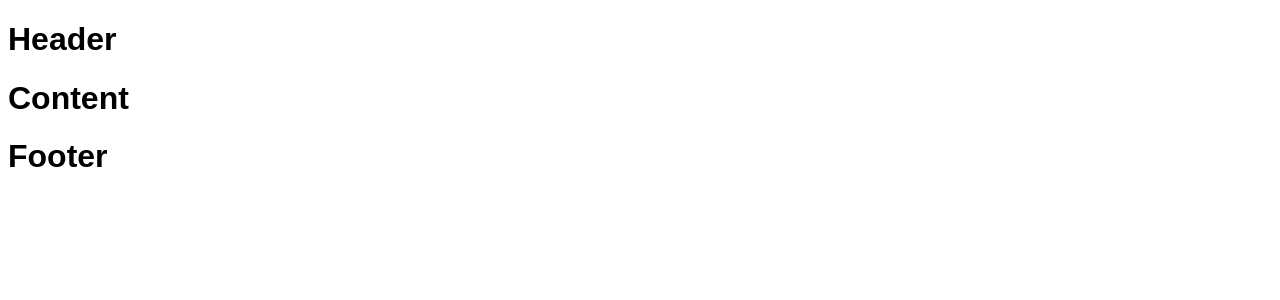
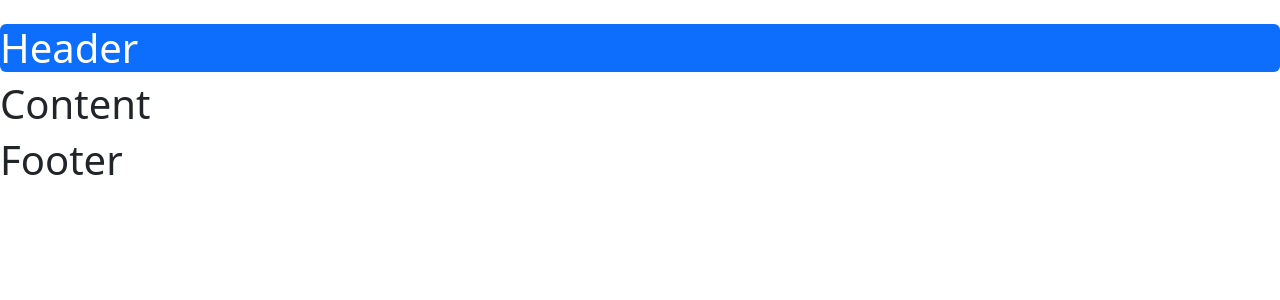
Before and after one commit to khangdnguyen1708/Team_Managing_App, a React (Vite) app: page / in a window 1280 px wide. Shown: the top 300 px of the page. Built offline with nearby package versions, Linux system fonts and the light colour scheme.

Commit message:
bootstrap

```diff
--- a/package.json
+++ b/package.json
@@ -10,6 +10,7 @@
     "preview": "vite preview"
   },
   "dependencies": {
+    "bootstrap": "^5.2.3",
     "react": "^18.2.0",
     "react-dom": "^18.2.0"
   },
--- a/src/Header.jsx
+++ b/src/Header.jsx
@@ -1,7 +1,7 @@
 const Header = () => {
   return (
     <header>
-      <h1>Header</h1>
+      <h1 className="mt-4 p5 bg-primary text-white rounded">Header</h1>
     </header>
   );
 };
--- a/src/main.jsx
+++ b/src/main.jsx
@@ -1,6 +1,7 @@
 import React from "react";
 import ReactDOM from "react-dom/client";
 import App from "./App.jsx";
+import "bootstrap/dist/css/bootstrap.css";
 
 ReactDOM.createRoot(document.getElementById("root")).render(
   <React.StrictMode>
```
Also changed, not shown: 1 other file (tests, documents, lock files or other folders).
